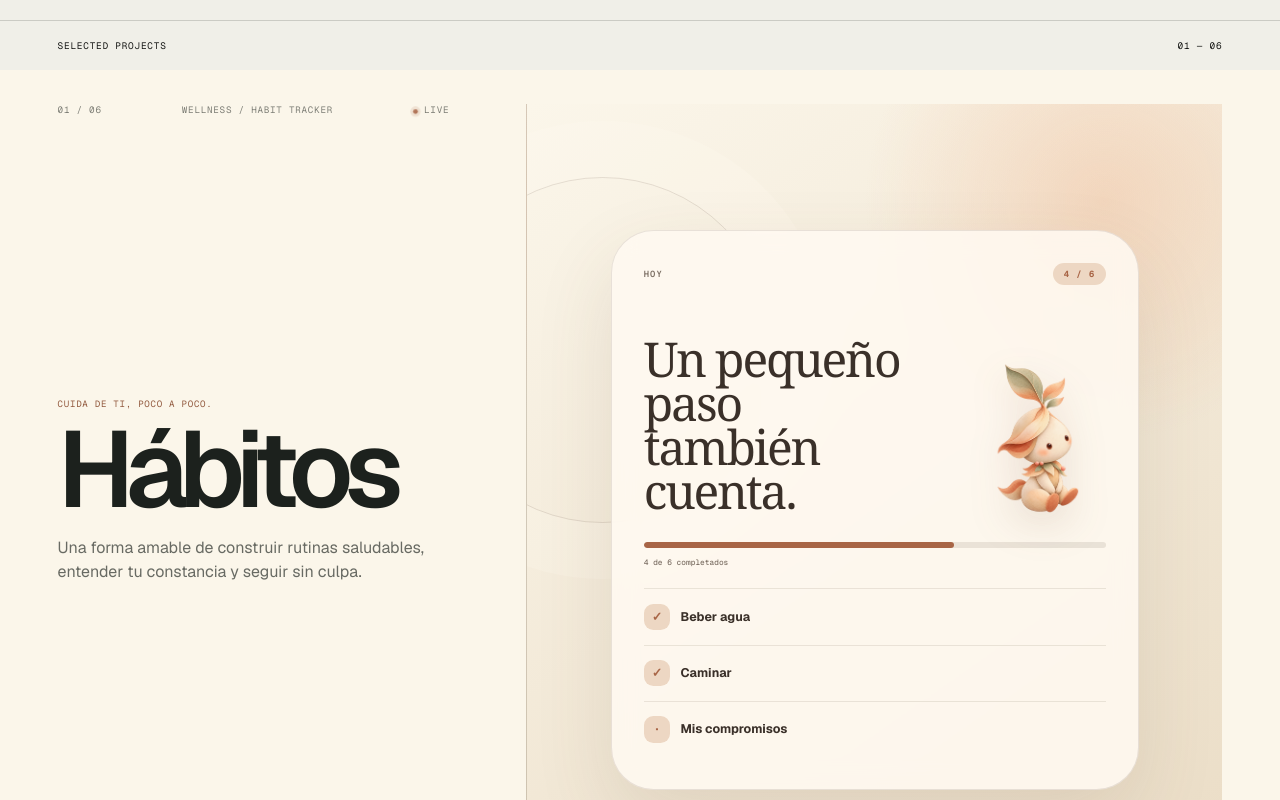
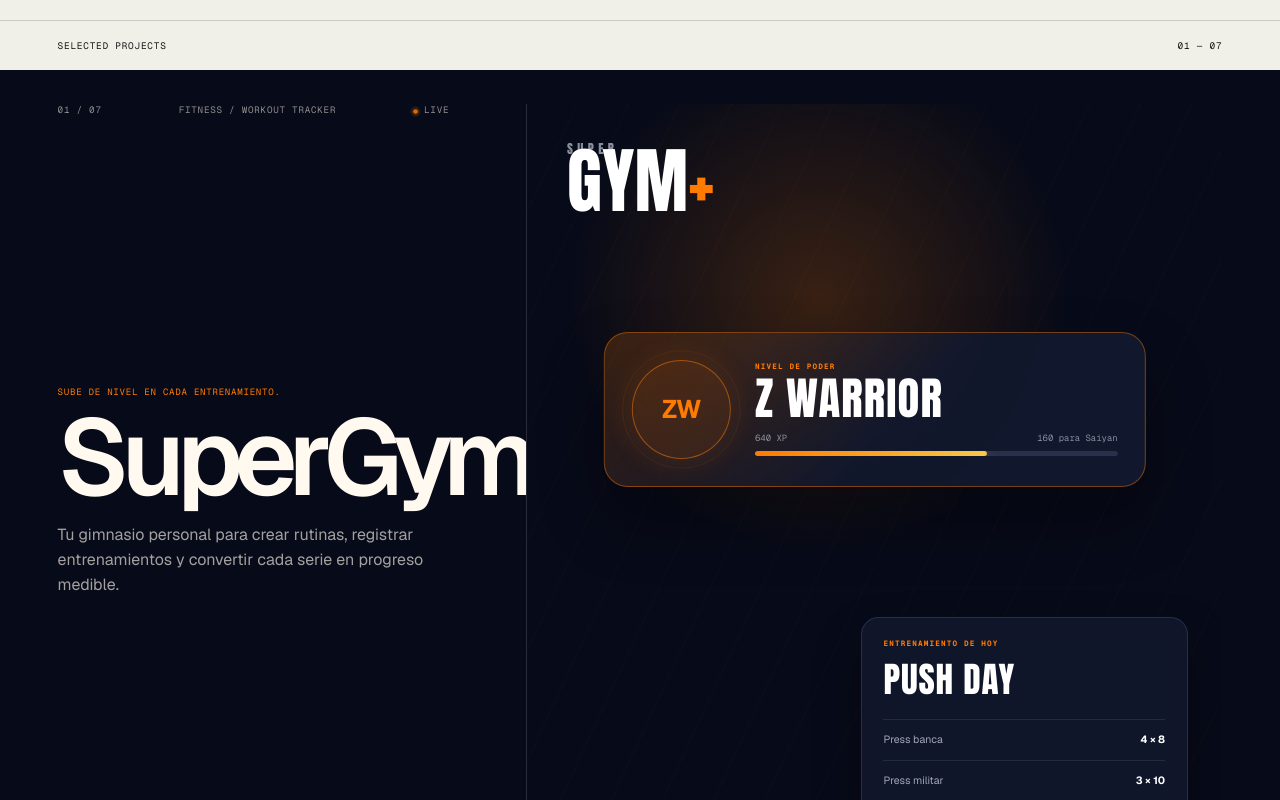
Before and after one commit to robertoarroyo89/MyLinktreePersonal, a Next.js app: page / in a window 1280 px wide. Shown: the part 780-1580 px from the top of the page. Built offline with nearby package versions, Linux system fonts and the light colour scheme; no server answers.

Commit message:
Add SuperGym as featured project

```diff
--- a/src/app/globals.css
+++ b/src/app/globals.css
@@ -67,6 +67,29 @@ button, a { -webkit-tap-highlight-color: transparent; }
 .visual-wrap { min-width: 0; min-height: 0; }
 .visual-scene { position: relative; height: 100%; min-height: 24rem; overflow: hidden; border-top: 1px solid rgba(255, 249, 239, 0.14); }
 .tone-light .visual-scene { border-color: rgba(28, 33, 29, 0.14); }
+
+/* SuperGym+ */
+.supergym-scene { isolation: isolate; color: #fff; background: #070a18; }
+.gym-glow { position: absolute; z-index: -1; inset: 0; background: radial-gradient(circle at 42% 24%, rgba(255,122,0,.2), transparent 34%), repeating-linear-gradient(115deg, transparent 0 2.8rem, rgba(255,122,0,.025) 2.85rem 2.9rem); }
+.gym-brand { position: absolute; top: 1.5rem; left: 1.2rem; display: flex; flex-direction: column; font-family: Impact, Haettenschweiler, "Arial Narrow Bold", sans-serif; line-height: .76; letter-spacing: .015em; }
+.gym-brand span { font-size: .62rem; letter-spacing: .34em; color: rgba(232,238,255,.58); }
+.gym-brand strong { font-size: 2.5rem; font-weight: 700; }
+.gym-brand em { color: #ff7a00; font-style: normal; }
+.gym-power-card { position: absolute; z-index: 2; top: 24%; left: 50%; width: min(88%, 25rem); padding: 1.15rem; display: flex; align-items: center; gap: 1rem; border: 1px solid rgba(255,122,0,.42); border-radius: 1.25rem; background: linear-gradient(135deg, rgba(255,122,0,.18), rgba(18,24,45,.96) 55%); box-shadow: 0 2rem 4rem rgba(0,0,0,.32); transform: translateX(-50%); }
+.gym-power-mark { position: relative; width: 4.3rem; aspect-ratio: 1; display: grid; flex: 0 0 auto; place-items: center; border: 1px solid rgba(255,122,0,.5); border-radius: 50%; color: #ff7a00; background: rgba(255,122,0,.1); box-shadow: 0 0 2rem rgba(255,122,0,.14); }
+.gym-power-mark i { position: absolute; inset: -.75rem; border: 1px solid rgba(255,122,0,.18); border-radius: 50%; animation: gym-pulse 3s ease-out infinite; }
+.gym-power-mark b { font-size: 1.15rem; letter-spacing: -.04em; }
+.gym-power-copy { min-width: 0; flex: 1; }
+.gym-power-copy > small, .gym-workout-card > small { display: block; font: 700 .48rem/1 var(--font-geist-mono), monospace; letter-spacing: .15em; color: #ff7a00; }
+.gym-power-copy > strong { display: block; margin: .35rem 0 .65rem; font-family: Impact, Haettenschweiler, "Arial Narrow Bold", sans-serif; font-size: 1.75rem; line-height: 1; letter-spacing: .025em; }
+.gym-power-copy p { margin: 0 0 .45rem; display: flex; justify-content: space-between; gap: .5rem; font: .47rem var(--font-geist-mono), monospace; color: rgba(232,238,255,.55); }
+.gym-power-copy > div { height: .3rem; overflow: hidden; border-radius: 99px; background: rgba(117,137,188,.22); }
+.gym-power-copy > div i { width: 64%; height: 100%; display: block; border-radius: inherit; background: linear-gradient(90deg, #ff7a00, #f7c948); box-shadow: 0 0 .8rem rgba(255,122,0,.5); animation: habits-grow 1.2s cubic-bezier(.22,1,.36,1) both; }
+.gym-workout-card { position: absolute; right: 4%; bottom: 7%; width: min(73%, 18rem); padding: 1rem; border: 1px solid rgba(117,137,188,.22); border-radius: 1.1rem; background: rgba(18,24,45,.9); box-shadow: 0 1.5rem 3rem rgba(0,0,0,.28); backdrop-filter: blur(14px); }
+.gym-workout-card > strong { display: block; margin: .4rem 0 .8rem; font-family: Impact, Haettenschweiler, "Arial Narrow Bold", sans-serif; font-size: 1.55rem; letter-spacing: .025em; }
+.gym-workout-card p { margin: 0; padding: .55rem 0; display: flex; justify-content: space-between; border-top: 1px solid rgba(117,137,188,.18); font-size: .58rem; color: rgba(232,238,255,.68); }
+.gym-workout-card p b { color: #fff; font-weight: 650; }
+.gym-start { width: 100%; margin-top: .65rem; padding: .65rem; border-radius: .65rem; background: #ff7a00; color: #08101d; font: 800 .55rem var(--font-geist-mono), monospace; letter-spacing: .12em; text-align: center; }
 
 /* Habits */
 .habits-scene { display: grid; place-items: center; color: #3a3029; background: radial-gradient(circle at 83% 12%, rgba(239,183,146,.42), transparent 26%), linear-gradient(145deg, #fbf6ea 0%, #eadcc5 100%); }
@@ -205,6 +228,7 @@ button, a { -webkit-tap-highlight-color: transparent; }
 @keyframes weather-light { from { transform: translate3d(-8%, 3%, 0) scale(.95); } to { transform: translate3d(5%, -2%, 0) scale(1.08); } }
 @keyframes sun-breathe { from { transform: scale(.94); opacity: .78; } to { transform: scale(1.06); opacity: 1; } }
 @keyframes habits-grow { from { transform: scaleX(0); transform-origin: left; } to { transform: scaleX(1); transform-origin: left; } }
+@keyframes gym-pulse { 0% { opacity: 0; transform: scale(.78); } 45% { opacity: .75; } 100% { opacity: 0; transform: scale(1.22); } }
 
 @media (min-width: 900px) {
   .hero-copy h1 { font-size: clamp(6.5rem, 11.9vw, 11rem); }
@@ -220,6 +244,17 @@ button, a { -webkit-tap-highlight-color: transparent; }
   .visual-scene { min-height: 44rem; border-top: 0; border-left: 1px solid rgba(255,249,239,.14); }
   .tone-light .visual-scene { border-left-color: rgba(28,33,29,.14); }
   .project-card:nth-child(even) .visual-scene { border-left: 0; border-right: 1px solid currentColor; border-right-color: color-mix(in srgb, currentColor 14%, transparent); }
+  .gym-brand { top: 2.5rem; left: 2.5rem; }
+  .gym-brand strong { font-size: 4.5rem; }
+  .gym-brand span { font-size: .8rem; }
+  .gym-power-card { top: 28%; width: min(78%, 35rem); padding: 1.7rem; gap: 1.5rem; border-radius: 1.5rem; }
+  .gym-power-mark { width: 6.2rem; }
+  .gym-power-mark b { font-size: 1.6rem; }
+  .gym-power-copy > strong { font-size: 2.8rem; }
+  .gym-power-copy p { font-size: .56rem; }
+  .gym-workout-card { right: 5%; bottom: 6%; width: min(47%, 23rem); padding: 1.35rem; }
+  .gym-workout-card > strong { font-size: 2.2rem; }
+  .gym-workout-card p { padding: .75rem 0; font-size: .66rem; }
   .habits-window { width: min(78%, 33rem); padding: 2rem; border-radius: 2.65rem; }
   .habits-window-hero { grid-template-columns: minmax(0, 1fr) 9rem; gap: 1.1rem; }
   .habits-window-hero strong { font-size: 3rem; }
--- a/src/components/projects/ProjectVisual.tsx
+++ b/src/components/projects/ProjectVisual.tsx
@@ -1,5 +1,28 @@
 import Image from "next/image";
 import type { ProjectVisual as ProjectVisualName } from "@/types/project";
+
+function SuperGymVisual() {
+  return <div className="visual-scene supergym-scene" aria-hidden="true">
+    <div className="gym-glow" />
+    <div className="gym-brand"><span>SUPER</span><strong>GYM<em>+</em></strong></div>
+    <div className="gym-power-card">
+      <div className="gym-power-mark"><i /><b>ZW</b></div>
+      <div className="gym-power-copy">
+        <small>NIVEL DE PODER</small>
+        <strong>Z WARRIOR</strong>
+        <p><span>640 XP</span><span>160 para Saiyan</span></p>
+        <div><i /></div>
+      </div>
+    </div>
+    <div className="gym-workout-card">
+      <small>ENTRENAMIENTO DE HOY</small>
+      <strong>PUSH DAY</strong>
+      <p><span>Press banca</span><b>4 × 8</b></p>
+      <p><span>Press militar</span><b>3 × 10</b></p>
+      <div className="gym-start">EMPEZAR</div>
+    </div>
+  </div>;
+}
 
 function HabitsVisual() {
   return <div className="visual-scene habits-scene" aria-hidden="true">
@@ -80,6 +103,7 @@ function AtmosVisual() {
 }
 
 export function ProjectVisual({ visual }: { visual: ProjectVisualName }) {
+  if (visual === "supergym") return <SuperGymVisual />;
   if (visual === "habits") return <HabitsVisual />;
   if (visual === "latetap") return <LateTapVisual />;
   if (visual === "azahar") return <AzaharVisual />;
--- a/src/data/projects.ts
+++ b/src/data/projects.ts
@@ -1,10 +1,11 @@
 import type { Project } from "@/types/project";
 
 export const projects: readonly Project[] = [
-  { id: "habits", index: "01", name: "Hábitos", description: "Una forma amable de construir rutinas saludables, entender tu constancia y seguir sin culpa.", statement: "Cuida de ti, poco a poco.", url: "https://habitos-ruddy.vercel.app/", category: "Wellness / Habit Tracker", status: "live", accent: "#a86546", surface: "#fbf6ea", tone: "light", visual: "habits", cta: "Abrir Hábitos", year: 2026 },
-  { id: "weather", index: "02", name: "Atmos", description: "El tiempo explicado con claridad: previsión, lluvia, aire y actividades en una experiencia visual y humana.", url: "https://atmos-steel-five.vercel.app/", category: "Weather / Web App", status: "live", accent: "#e8b7a1", surface: "#222e45", tone: "dark", visual: "weather", cta: "Abrir Atmos", year: 2026 },
-  { id: "azahar", index: "03", name: "Azahar", subtitle: "Organiza tu boda", description: "Una plataforma para organizar invitados, presupuesto, menú, tareas y toda la información de una boda desde un único lugar.", url: "https://azahar-ten.vercel.app/", category: "Wedding Planner", status: "live", accent: "#7f8b69", surface: "#e9e2d5", tone: "light", visual: "azahar", cta: "Abrir Azahar", year: 2026 },
-  { id: "flujo", index: "04", name: "Flujo", description: "Ingresos, gastos, presupuestos y objetivos de ahorro en un único panel para entender mejor tu dinero.", statement: "Tu dinero, claro y en orden.", url: "https://finanzas-app-eosin-rho.vercel.app/login", category: "Personal Finance", status: "live", accent: "#b9ff66", surface: "#13251e", tone: "dark", visual: "flujo", cta: "Abrir Flujo", year: 2026 },
-  { id: "oratoria", index: "05", name: "Oratoria", subtitle: "Curso de Oratoria Gratis", description: "Una plataforma gratuita para aprender a comunicar mejor, hablar en público y desarrollar habilidades de oratoria.", url: "https://oratoria-plus.vercel.app/", category: "Education", status: "live", accent: "#ffcc4a", surface: "#242322", tone: "dark", visual: "oratoria", cta: "Abrir Oratoria", year: 2026 },
-  { id: "latetap", index: "06", name: "LateTap", description: "Encuentra citas y reservas disponibles a última hora y reserva en segundos.", statement: "Last minute. Right on time.", url: "https://late-tap.vercel.app/", category: "Marketplace / Booking", status: "live", accent: "#ff5d47", surface: "#241715", tone: "dark", visual: "latetap", cta: "Abrir LateTap", year: 2026, featured: true },
+  { id: "supergym", index: "01", name: "SuperGym+", description: "Tu gimnasio personal para crear rutinas, registrar entrenamientos y convertir cada serie en progreso medible.", statement: "Sube de nivel en cada entrenamiento.", url: "https://supergymplus.vercel.app/", category: "Fitness / Workout Tracker", status: "live", accent: "#ff7a00", surface: "#070a18", tone: "dark", visual: "supergym", cta: "Abrir SuperGym+", year: 2026, featured: true },
+  { id: "habits", index: "02", name: "Hábitos", description: "Una forma amable de construir rutinas saludables, entender tu constancia y seguir sin culpa.", statement: "Cuida de ti, poco a poco.", url: "https://habitos-ruddy.vercel.app/", category: "Wellness / Habit Tracker", status: "live", accent: "#a86546", surface: "#fbf6ea", tone: "light", visual: "habits", cta: "Abrir Hábitos", year: 2026 },
+  { id: "weather", index: "03", name: "Atmos", description: "El tiempo explicado con claridad: previsión, lluvia, aire y actividades en una experiencia visual y humana.", url: "https://atmos-steel-five.vercel.app/", category: "Weather / Web App", status: "live", accent: "#e8b7a1", surface: "#222e45", tone: "dark", visual: "weather", cta: "Abrir Atmos", year: 2026 },
+  { id: "azahar", index: "04", name: "Azahar", subtitle: "Organiza tu boda", description: "Una plataforma para organizar invitados, presupuesto, menú, tareas y toda la información de una boda desde un único lugar.", url: "https://azahar-ten.vercel.app/", category: "Wedding Planner", status: "live", accent: "#7f8b69", surface: "#e9e2d5", tone: "light", visual: "azahar", cta: "Abrir Azahar", year: 2026 },
+  { id: "flujo", index: "05", name: "Flujo", description: "Ingresos, gastos, presupuestos y objetivos de ahorro en un único panel para entender mejor tu dinero.", statement: "Tu dinero, claro y en orden.", url: "https://finanzas-app-eosin-rho.vercel.app/login", category: "Personal Finance", status: "live", accent: "#b9ff66", surface: "#13251e", tone: "dark", visual: "flujo", cta: "Abrir Flujo", year: 2026 },
+  { id: "oratoria", index: "06", name: "Oratoria", subtitle: "Curso de Oratoria Gratis", description: "Una plataforma gratuita para aprender a comunicar mejor, hablar en público y desarrollar habilidades de oratoria.", url: "https://oratoria-plus.vercel.app/", category: "Education", status: "live", accent: "#ffcc4a", surface: "#242322", tone: "dark", visual: "oratoria", cta: "Abrir Oratoria", year: 2026 },
+  { id: "latetap", index: "07", name: "LateTap", description: "Encuentra citas y reservas disponibles a última hora y reserva en segundos.", statement: "Last minute. Right on time.", url: "https://late-tap.vercel.app/", category: "Marketplace / Booking", status: "live", accent: "#ff5d47", surface: "#241715", tone: "dark", visual: "latetap", cta: "Abrir LateTap", year: 2026 },
 ];
--- a/src/types/project.ts
+++ b/src/types/project.ts
@@ -1,6 +1,7 @@
 export type ProjectStatus = "live" | "building" | "archived";
 
 export type ProjectVisual =
+  | "supergym"
   | "habits"
   | "latetap"
   | "azahar"
```
